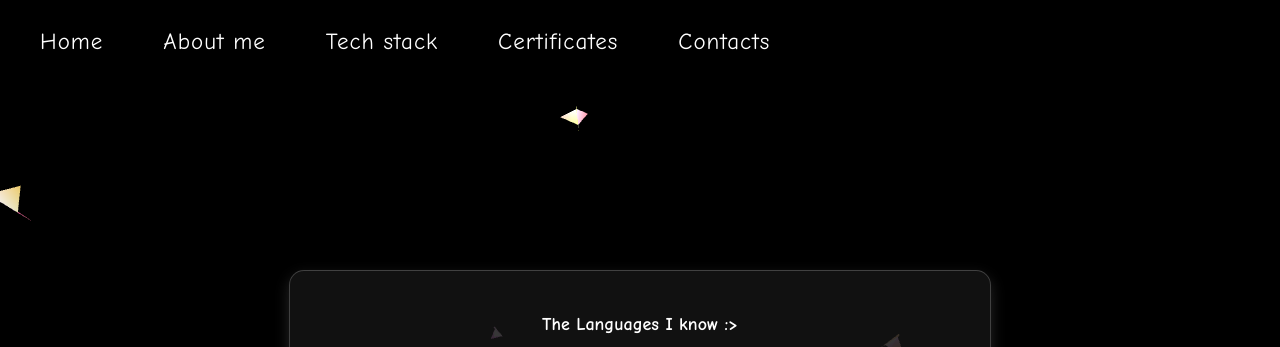
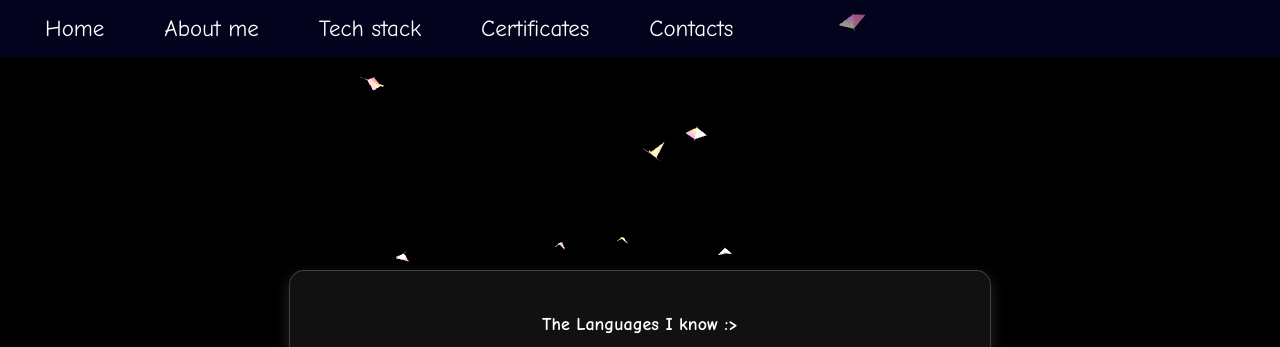
Before and after one commit to Jom-Topacio/portfolio, a plain HTML site: page techstack.html in a window 1280 px wide. Shown: the top 347 px of the page. Drawn offline with nearby package versions, Linux system fonts and the light colour scheme; animation ran at ten frames a second.

Commit message:
changed background and navbar style

```diff
--- a/about.css
+++ b/about.css
@@ -10,23 +10,32 @@
 
 .navibar {
     position: fixed;
-    top: 10px;
-    left: 10px;
-    background: rgba(0, 0, 0, 0.8);
-    padding: 10px 15px;
-    border-radius: 8px;
+    top: 0;
+    left: 0;
+    width: 100%;
+    background: rgba(4, 5, 65, 0.397);
+    padding: 15px 30px;
+    display: flex;
+    justify-content: flex-start;
+    align-items: center;
+}
+
+.navibar ul {
+    list-style-type: none;
+    padding: 0;
+    margin: 0;
     display: flex;
     gap: 30px;
+    width: 100%;
+    justify-content: flex-start;
 }
 
 .navibar a {
     color: white;
     text-decoration: none;
     font-size: 23px;
-    font-weight: 500;
-    padding: 8px 15px;
-    transition: all 0.3s ease;
-    letter-spacing: 1px;
+    padding: 10px 15px;
+    border-radius: 5px;
 }
 
 .navibar a:hover {
--- a/certificate.css
+++ b/certificate.css
@@ -7,25 +7,39 @@
     z-index: -1;
     background: #000000;
 }
+
 .navibar {
     position: fixed;
-    top: 10px;
-    left: 10px;
-    background: rgba(0, 0, 0, 0.8);
-    padding: 10px 15px;
-    border-radius: 8px;
+    top: 0;
+    left: 0;
+    width: 100%;
+    background: rgba(9, 10, 75, 0.397);
+    padding: 15px 30px;
+    display: flex;
+    justify-content: flex-start;
+    align-items: center;
+}
+
+.navibar ul {
+    list-style-type: none;
+    padding: 0;
+    margin: 0;
     display: flex;
     gap: 30px;
+    width: 100%;
+    justify-content: flex-start;
 }
 
 .navibar a {
     color: white;
     text-decoration: none;
     font-size: 23px;
-    font-weight: 500;
-    padding: 8px 15px;
-    transition: all 0.3s ease;
-    letter-spacing: 1px;
+    padding: 10px 15px;
+    border-radius: 5px;
+}
+
+.navibar a:hover {
+    background: #555;
 }
 
 body {
@@ -34,10 +48,6 @@ body {
     padding: 0;
     min-height: 100vh;
     background-color: #000;
-}
-
-.navibar a:hover {
-    background: #555;
 }
 
 .certificates-wrapper {
--- a/contacts.css
+++ b/contacts.css
@@ -9,29 +9,37 @@
 
 .navibar {
     position: fixed;
-    top: 10px;
-    left: 10px;
-    background: rgba(0, 0, 0, 0.8);
-    padding: 10px 15px;
-    border-radius: 8px;
+    top: 0;
+    left: 0;
+    width: 100%;
+    background: rgba(9, 10, 75, 0.397);
+    padding: 15px 30px;
+    display: flex;
+    justify-content: flex-start;
+    align-items: center;
+}
+
+.navibar ul {
+    list-style-type: none;
+    padding: 0;
+    margin: 0;
     display: flex;
     gap: 30px;
+    width: 100%;
+    justify-content: flex-start;
 }
 
 .navibar a {
     color: white;
     text-decoration: none;
     font-size: 23px;
-    font-weight: 500;
-    padding: 8px 15px;
-    transition: all 0.3s ease;
-    letter-spacing: 1px;
+    padding: 10px 15px;
+    border-radius: 5px;
 }
 
 .navibar a:hover {
     background: #555;
 }
-
 .contact-container {
     position: absolute;
     top: 50%;
--- a/techstack.css
+++ b/techstack.css
@@ -8,24 +8,33 @@
 }
 
 .navibar {
-    position: fixed; /* Keeps it at the top even when scrolling */
-    top: 10px;
-    left: 10px;
-    background: rgba(0, 0, 0, 0.8);
-    padding: 10px 15px;
-    border-radius: 8px;
+    position: fixed;
+    top: 0;
+    left: 0;
+    width: 100%;
+    background: rgba(9, 10, 75, 0.397);
+    padding: 15px 30px;
+    display: flex;
+    justify-content: flex-start;
+    align-items: center;
+}
+
+.navibar ul {
+    list-style-type: none;
+    padding: 0;
+    margin: 0;
     display: flex;
     gap: 30px;
+    width: 100%;
+    justify-content: flex-start;
 }
 
 .navibar a {
     color: white;
     text-decoration: none;
     font-size: 23px;
-    font-weight: 500;
-    padding: 8px 15px;
-    transition: all 0.3s ease;
-    letter-spacing: 1px;
+    padding: 10px 15px;
+    border-radius: 5px;
 }
 
 .navibar a:hover {
--- a/techstack.html
+++ b/techstack.html
@@ -12,14 +12,14 @@
 </head>
 <body>
 
-    <nav class = "navibar" >
-
-        <a href = "index.html">Home</a>
-        <a href = "about.html">About me</a>
-        <a href = "techstack.html">Tech stack</a>
-        <a href = "certificate.html">Certificates</a>
-        <a href = "contacts.html">Contacts</a>
-
+    <nav class="navibar">
+        <ul>
+            <li><a href="index.html">Home</a></li>
+            <li><a href="about.html">About me</a></li>
+            <li><a href="techstack.html">Tech stack</a></li>
+            <li><a href="certificate.html">Certificates</a></li>
+            <li><a href="contacts.html">Contacts</a></li>
+        </ul>
     </nav>
 
     <div id="vanta-bg"></div>
--- a/vanta.js
+++ b/vanta.js
@@ -1,24 +1,17 @@
 document.addEventListener("DOMContentLoaded", function() {
     VANTA.BIRDS({
-      el: "#vanta-bg", // Apply directly to body instead of a div
+        el: "#vanta-bg",
         mouseControls: true,
         touchControls: true,
         gyroControls: false,
-      minHeight: window.innerHeight,
-      minWidth: window.innerWidth,
+        minHeight: 200.00,
+        minWidth: 200.00,
         scale: 1.00,
-      scaleMobile: 0.75,
+        scaleMobile: 1.00,
         backgroundColor: 0x0,
         color1: 0xc03737,
         color2: 0xffffff,
-      speedLimit: 4.00,
+        speedLimit: 10.00,
         quantity: 2.00
+    })
   });
-
-  // Handle window resize to ensure effect covers entire screen
-  window.addEventListener('resize', function() {
-      if (window.VANTA) {
-          window.VANTA.resize();
-      }
-  });
-});
```
Also changed, not shown: about.html (+8 -5 lines), certificate.html (+8 -7 lines), contacts.html (+8 -7 lines). Lines whose indentation alone changed are shown as unchanged.
